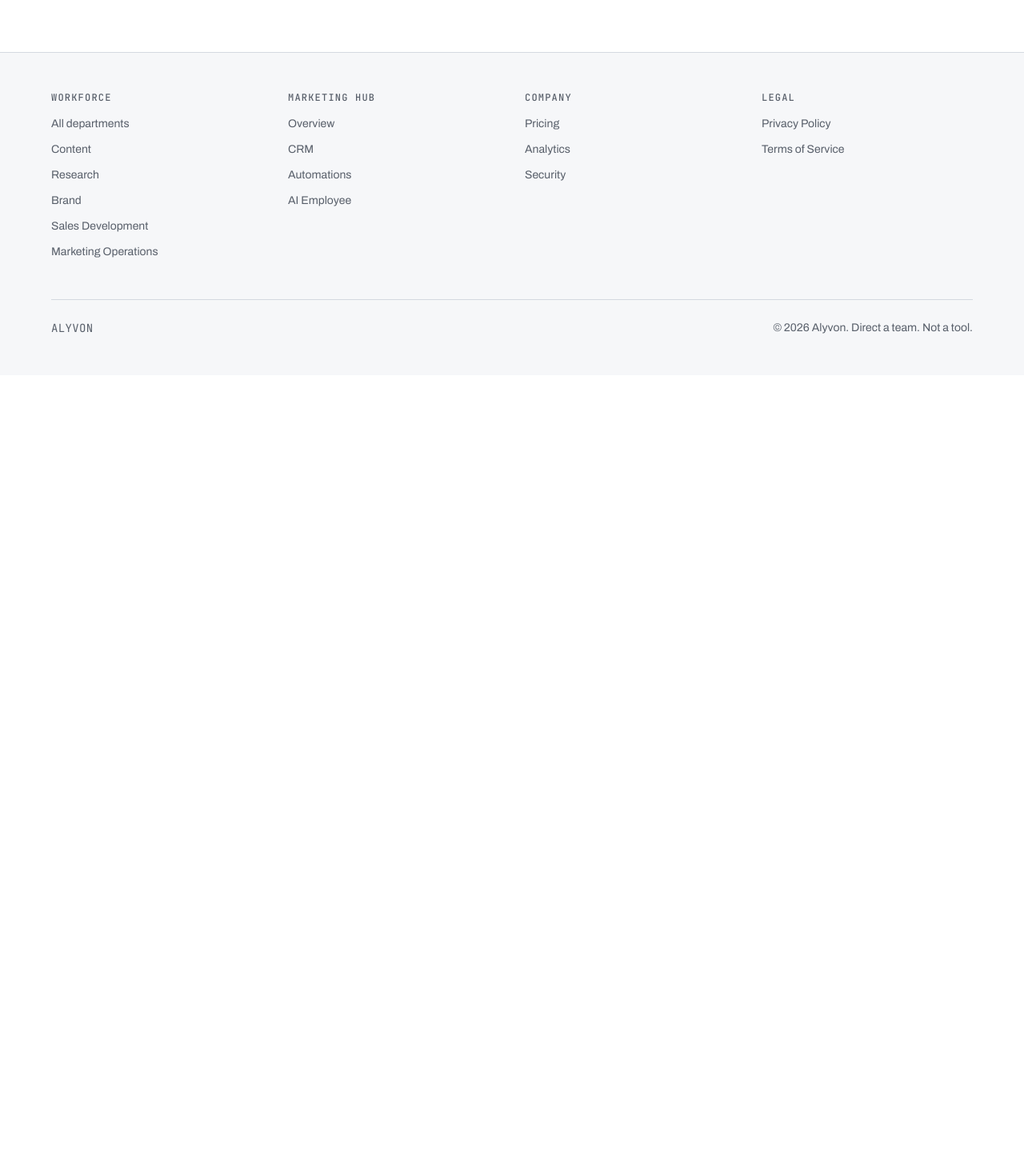
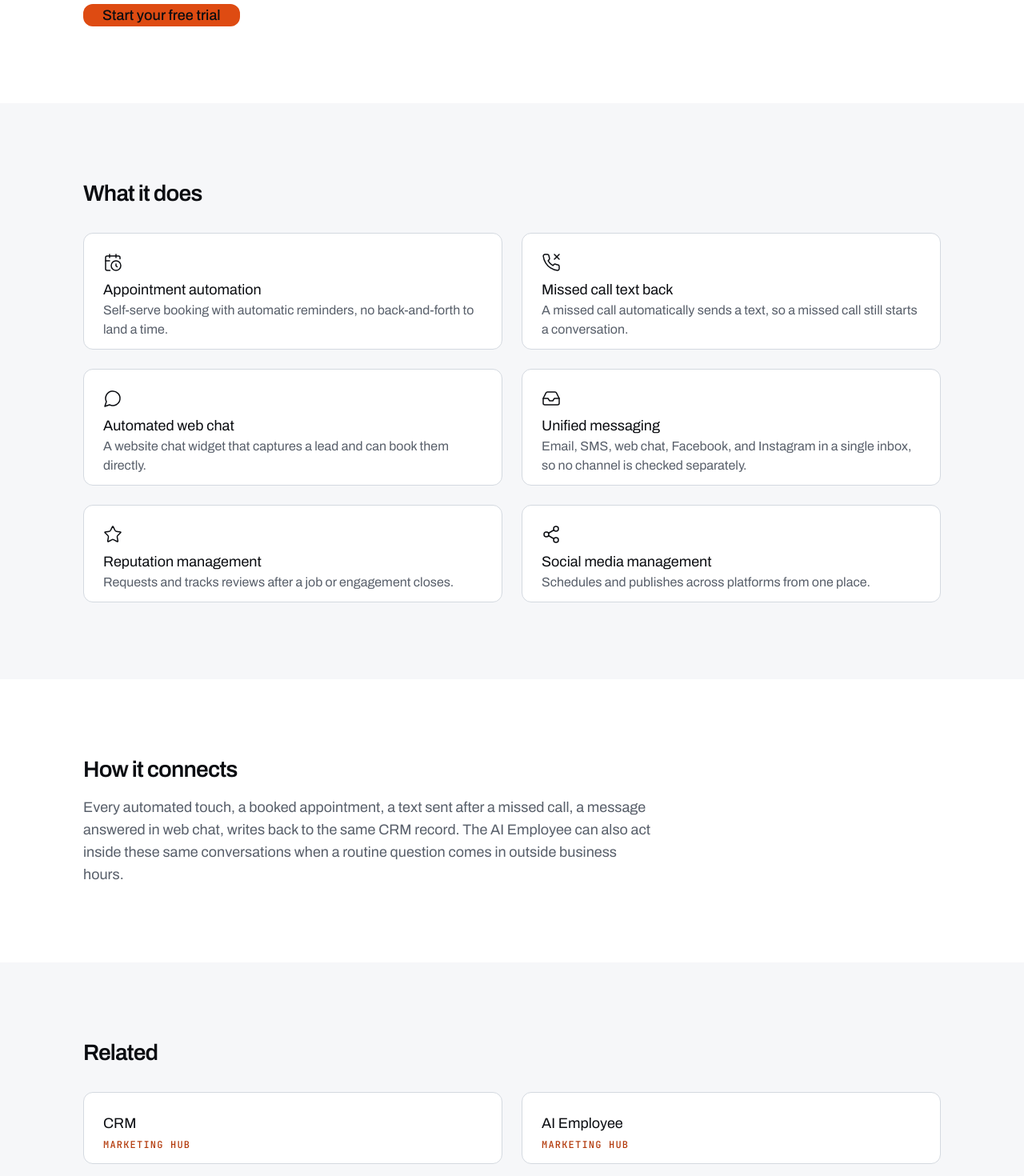
Before and after one commit to alyvonai/alyvon-marketing-site, a Next.js app: page /marketing-hub/automations in a window 1280 px wide. Before the commit this address had no page. Shown: the part 480-1950 px from the top of the page at 80% size. Before the commit the page ends 949 px from the top, so only its background shows below. Built offline with nearby package versions, Linux system fonts and the light colour scheme.

Commit message:
feat: add Automations detail page

```diff
--- /dev/null
+++ b/app/marketing-hub/automations/page.tsx
@@ -0,0 +1,139 @@
+import Link from "next/link"
+import { CalendarClock, Inbox, MessageCircle, PhoneMissed, Share2, Star } from "lucide-react"
+import { buttonVariants } from "@/components/ui/button"
+import { Card, CardDescription, CardHeader, CardTitle } from "@/components/ui/card"
+import { Section } from "@/components/marketing/section"
+import { Hero } from "@/components/marketing/hero"
+import { CtaBand } from "@/components/marketing/cta-band"
+import { MARKETING_HUB_FEATURES } from "@/lib/nav-data"
+import { cn } from "@/lib/utils"
+import { buildMetadata } from "@/lib/metadata"
+
+// Copy pulled verbatim from Library deliverable 21aa1393-4494-42ec-b221-c01ada1bfcea
+// (Ticket 0j, only version -- the /marketing-hub/automations section, lines 39-73
+// of the source docx). Mined from the real service.alyvon.com audit per the manifest.
+
+export const metadata = buildMetadata({
+  title: "Automations - Alyvon Marketing Hub",
+  description:
+    "The automations inside Alyvon Marketing Hub: booking, follow-up, and messaging that runs without someone at a keyboard.",
+  path: "/marketing-hub/automations",
+})
+
+const WHAT_IT_DOES = [
+  {
+    icon: CalendarClock,
+    title: "Appointment automation",
+    text: "Self-serve booking with automatic reminders, no back-and-forth to land a time.",
+  },
+  {
+    icon: PhoneMissed,
+    title: "Missed call text back",
+    text: "A missed call automatically sends a text, so a missed call still starts a conversation.",
+  },
+  {
+    icon: MessageCircle,
+    title: "Automated web chat",
+    text: "A website chat widget that captures a lead and can book them directly.",
+  },
+  {
+    icon: Inbox,
+    title: "Unified messaging",
+    text: "Email, SMS, web chat, Facebook, and Instagram in a single inbox, so no channel is checked separately.",
+  },
+  {
+    icon: Star,
+    title: "Reputation management",
+    text: "Requests and tracks reviews after a job or engagement closes.",
+  },
+  {
+    icon: Share2,
+    title: "Social media management",
+    text: "Schedules and publishes across platforms from one place.",
+  },
+]
+
+// "Related" links pulled from MARKETING_HUB_FEATURES rather than hardcoded,
+// filtering out this page's own entry.
+const RELATED = MARKETING_HUB_FEATURES.filter((f) => f.label !== "Automations")
+
+export default function AutomationsDetailPage() {
+  return (
+    <>
+      <Hero
+        eyebrow="Marketing Hub / Automations"
+        heading="Follow-up that runs whether or not someone's watching."
+        subhead="Booking, reminders, and the first reply to a missed call or a web chat all run automatically, and land on the same contact record as everything else."
+        actions={
+          <Link href="/login" className={cn(buttonVariants({ size: "lg" }))}>
+            Start your free trial
+          </Link>
+        }
+      />
+
+      <Section tone="surface">
+        <div className="flex flex-col gap-8">
+          <h2 className="text-display-m text-text-primary">What it does</h2>
+          <div className="grid gap-6 sm:grid-cols-2">
+            {WHAT_IT_DOES.map((item) => (
+              <Card key={item.title}>
+                <CardHeader>
+                  <item.icon
+                    className="mb-2 h-6 w-6 text-text-primary"
+                    strokeWidth={1.5}
+                    aria-hidden="true"
+                  />
+                  <CardTitle className="text-body-l">{item.title}</CardTitle>
+                  <CardDescription>{item.text}</CardDescription>
+                </CardHeader>
+              </Card>
+            ))}
+          </div>
+        </div>
+      </Section>
+
+      <Section tone="canvas">
+        <div className="flex max-w-[720px] flex-col gap-4">
+          <h2 className="text-display-m text-text-primary">How it connects</h2>
+          <p className="text-body-l text-text-secondary">
+            Every automated touch, a booked appointment, a text sent after a missed call, a
+            message answered in web chat, writes back to the same CRM record. The AI Employee can
+            also act inside these same conversations when a routine question comes in outside
+            business hours.
+          </p>
+        </div>
+      </Section>
+
+      <Section tone="surface">
+        <div className="flex flex-col gap-8">
+          <h2 className="text-display-m text-text-primary">Related</h2>
+          <div className="grid gap-6 sm:grid-cols-2">
+            {RELATED.map((item) => (
+              <Link key={item.href} href={item.href} className="group">
+                <Card className="transition-colors duration-micro ease-out-standard group-hover:bg-surface">
+                  <CardHeader>
+                    <CardTitle className="text-body-l">{item.label}</CardTitle>
+                    <CardDescription>
+                      <span className="font-mono text-label uppercase text-accent-strong">
+                        Marketing Hub
+                      </span>
+                    </CardDescription>
+                  </CardHeader>
+                </Card>
+              </Link>
+            ))}
+          </div>
+        </div>
+      </Section>
+
+      <CtaBand
+        heading="Stop losing leads between channels."
+        actions={
+          <Link href="/login" className={cn(buttonVariants({ size: "lg" }))}>
+            Start your free trial
+          </Link>
+        }
+      />
+    </>
+  )
+}
```
